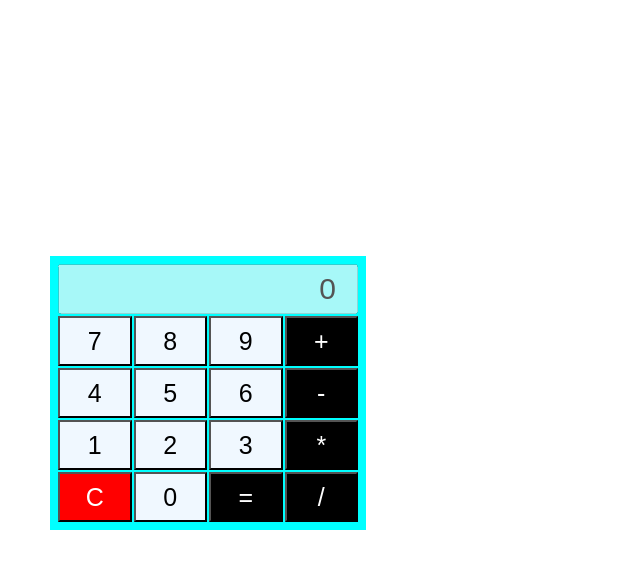
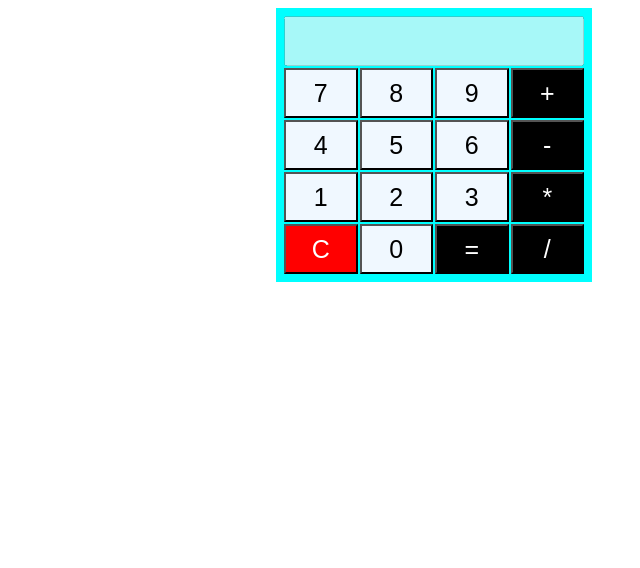
Before and after one commit to Randell157/CPSC349_Exercise_3, a plain HTML site: page index.html in a window 1280 px wide. Shown: the whole page, without its empty margins (206-846 px from the left). Drawn offline with Linux system fonts and the light colour scheme.

Commit message:
updated final calculator design

```diff
--- a/index.html
+++ b/index.html
@@ -9,7 +9,7 @@
   </head>
   <body>
     <div class="Calculator">
-      <input class="inputBar" type="text" value="0" disabled />
+      <input class="inputBar" type="text" disabled />
       <button id="number">7</button>
       <button id="number">8</button>
       <button id="number">9</button>
--- a/styles.css
+++ b/styles.css
@@ -1,6 +1,6 @@
 body {
-    margin: 20%;
-    box-sizing: border-box;
+    display: grid;
+    justify-items: center;
 }
 
 .Calculator {
@@ -17,8 +17,6 @@ body {
     text-align: right;
     grid-column: 1/5;
     font-size: 30px;
-    align-items: center;
-    justify-content: end;
     padding-right: 20px;
 }
 
```
